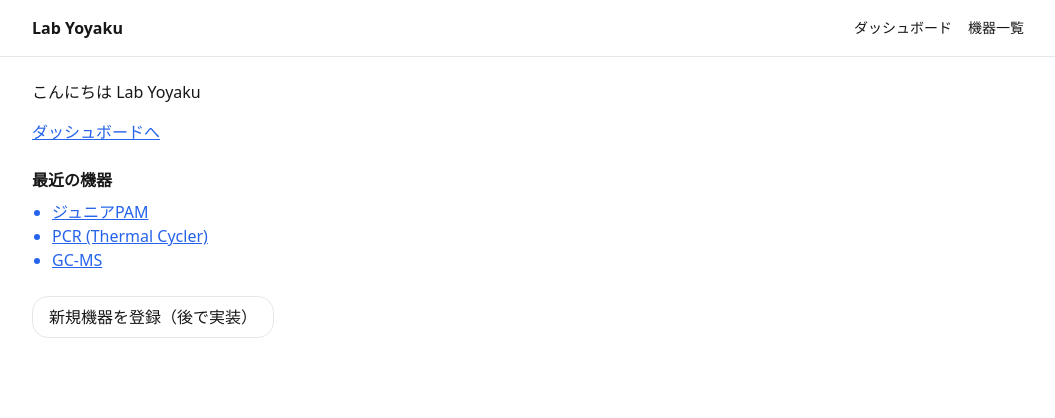
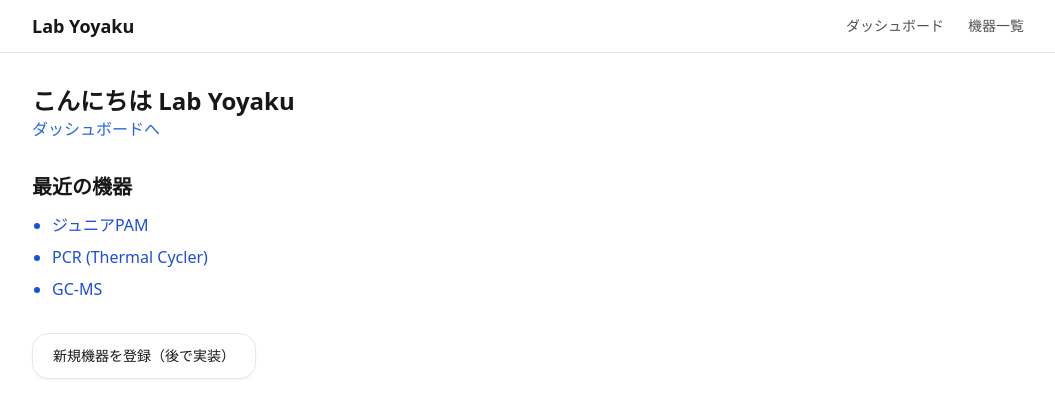
Before and after one commit to shira-shin/lab_yoyaku, a Next.js app in the folder web/: page / in a window 1280 px wide. Shown: the top 418 px of the page, without its empty margins (112-1167 px from the left). Built offline with nearby package versions, Linux system fonts and the light colour scheme.

Commit message:
feat: style home and layout

```diff
--- a/web/src/app/globals.css
+++ b/web/src/app/globals.css
@@ -7,3 +7,7 @@ html, body { height: 100%; }
 .app-container {
   @apply max-w-[1040px] mx-auto px-4 sm:px-6;
 }
+
+/* ベースのリンク色とフォーカス見やすく */
+a { outline: none; }
+a:focus-visible { box-shadow: 0 0 0 3px rgba(59,130,246,.5); border-radius: .5rem; }
--- a/web/src/app/layout.tsx
+++ b/web/src/app/layout.tsx
@@ -1,5 +1,6 @@
 import "./globals.css";
 import type { Metadata } from "next";
+import Link from "next/link";
 
 export const metadata: Metadata = { title: "Lab Yoyaku" };
 
@@ -7,22 +8,18 @@ export default function RootLayout({ children }: { children: React.ReactNode })
   return (
     <html lang="ja">
       <body className="min-h-screen bg-white text-neutral-900 antialiased">
-        <header className="fixed top-0 z-10 w-full border-b bg-white/80 backdrop-blur">
-          <div className="app-container flex h-14 items-center justify-between">
-            <a href="/" className="font-bold">
-              Lab Yoyaku
-            </a>
-            <nav className="flex gap-4 text-sm">
-              <a href="/dashboard" className="hover:underline">
-                ダッシュボード
-              </a>
-              <a href="/dashboard" className="hover:underline">
-                機器一覧
-              </a>
+        <header className="border-b">
+          <div className="mx-auto max-w-[1040px] px-4 sm:px-6 py-3 flex items-center justify-between">
+            <Link href="/" className="text-lg font-bold">Lab Yoyaku</Link>
+            <nav className="flex gap-6 text-sm text-neutral-600">
+              <Link href="/dashboard" className="hover:text-neutral-900">ダッシュボード</Link>
+              <Link href="/dashboard" className="hover:text-neutral-900">機器一覧</Link>
             </nav>
           </div>
         </header>
-        <div className="pt-14">{children}</div>
+        <main className="mx-auto max-w-[1040px] px-4 sm:px-6 py-8">
+          {children}
+        </main>
       </body>
     </html>
   );
--- a/web/src/app/page.tsx
+++ b/web/src/app/page.tsx
@@ -1,31 +1,46 @@
 import Link from "next/link";
-import { getDevices } from "@/lib/api";
 
-export default async function Home() {
-  const { devices } = await getDevices();
+export default function Home() {
   return (
-    <main className="app-container py-6">
-      <h1>こんにちは Lab Yoyaku</h1>
-      <p className="mt-4">
-        <Link href="/dashboard" className="text-blue-600 underline">
+    <section className="space-y-8">
+      <div className="space-y-2">
+        <h1 className="text-2xl font-bold">こんにちは Lab Yoyaku</h1>
+        <Link href="/dashboard" className="text-blue-600 hover:underline">
           ダッシュボードへ
         </Link>
-      </p>
-      <div className="mt-6 space-y-2">
-        <h2 className="font-semibold">最近の機器</h2>
-        <ul className="list-disc pl-5 text-blue-600 underline">
-          {devices.slice(0, 3).map((d: any) => (
-            <li key={d.id}>
-              <Link href={`/devices/${d.device_uid}`}>{d.name}</Link>
-            </li>
-          ))}
+      </div>
+
+      <div className="space-y-3">
+        <h2 className="text-xl font-semibold">最近の機器</h2>
+        <ul className="list-disc pl-5 space-y-2 text-blue-700">
+          <li>
+            <Link href="/devices/JR-PAM-01" className="hover:underline">
+              ジュニアPAM
+            </Link>
+          </li>
+          <li>
+            <Link href="/devices/PCR-02" className="hover:underline">
+              PCR (Thermal Cycler)
+            </Link>
+          </li>
+          <li>
+            <Link href="/devices/GC-01" className="hover:underline">
+              GC-MS
+            </Link>
+          </li>
         </ul>
       </div>
-      <div className="mt-6">
-        <button className="rounded-2xl border px-4 py-2" disabled>
+
+      <div>
+        <button
+          type="button"
+          className="inline-flex items-center rounded-2xl border px-5 py-3 text-sm font-medium shadow-sm hover:-translate-y-0.5 hover:shadow transition"
+          disabled
+          title="後で実装"
+        >
           新規機器を登録（後で実装）
         </button>
       </div>
-    </main>
+    </section>
   );
 }
```
